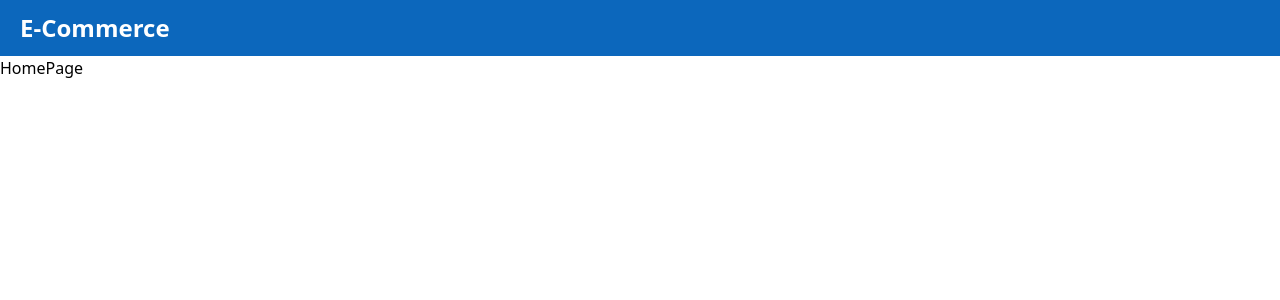
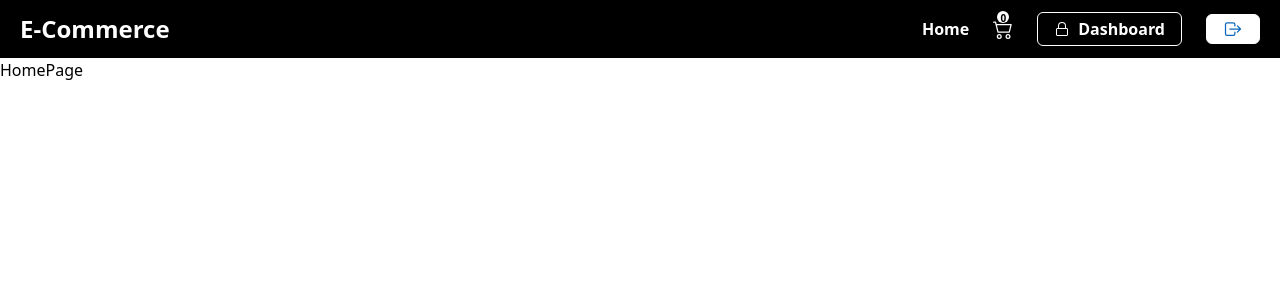
Before and after one commit to asifzulfiqar8/ecommerce-store, a React (Vite) app in the folder frontend/: page / in a window 1280 px wide. Shown: the top 300 px of the page. Built offline with nearby package versions, Linux system fonts and the light colour scheme.

Commit message:
code updated

```diff
--- a/frontend/src/pages/components/Header.jsx
+++ b/frontend/src/pages/components/Header.jsx
@@ -1,13 +1,59 @@
 import { Link } from "react-router-dom";
+import { BsCart2 } from "react-icons/bs";
+import { IoLogOutOutline } from "react-icons/io5";
+import { VscLock } from "react-icons/vsc";
 
 const Header = () => {
+  const user = true;
+  const isAdmin = true;
   return (
-    <header className="w-full bg-primary">
-      <section className="container mx-auto px-5 py-3">
+    <header className="w-full bg-black">
+      <section className="container mx-auto px-5 py-3 flex items-center justify-between">
         <Link to="/" className="text-2xl font-bold text-white">
           E-Commerce
         </Link>
-        <nav className="flex items-center flex-wrap gap-4"></nav>
+        <nav className="flex items-center flex-wrap gap-4 lg:gap-6">
+          <Link
+            to="/"
+            className="text-base text-white hover:text-primary transition-all duration-150 font-semibold"
+          >
+            Home
+          </Link>
+          {user && (
+            <div className="relative flex items-center gap-1">
+              <Link to="/cart" className="text-base text-white font-semibold">
+                <BsCart2 fontSize={20} color="white" />
+              </Link>
+              <span className="absolute -top-2 right-1 bg-white size-3 grid place-items-center rounded-full text-[10px] font-bold text-black">
+                0
+              </span>
+            </div>
+          )}
+          {isAdmin && (
+            <Link
+              to="/dashboard"
+              className="px-4 py-1 border border-white rounded-md flex items-center justify-center gap-2 text-base text-white font-semibold hover:bg-primary transition-all duration-150"
+            >
+              <VscLock />
+              Dashboard
+            </Link>
+          )}
+          {user ? (
+            <button
+              type="button"
+              className="px-4 py-1 rounded-md border border-white bg-white group hover:bg-primary transition-all duration-150"
+            >
+              <IoLogOutOutline
+                fontSize={20}
+                className="text-primary group-hover:text-white"
+              />
+            </button>
+          ) : (
+            <button className="px-4 py-1 text-base font-semibold rounded-md border border-white bg-white hover:bg-primary transition-all duration-150">
+              Sign up
+            </button>
+          )}
+        </nav>
       </section>
     </header>
   );
```
